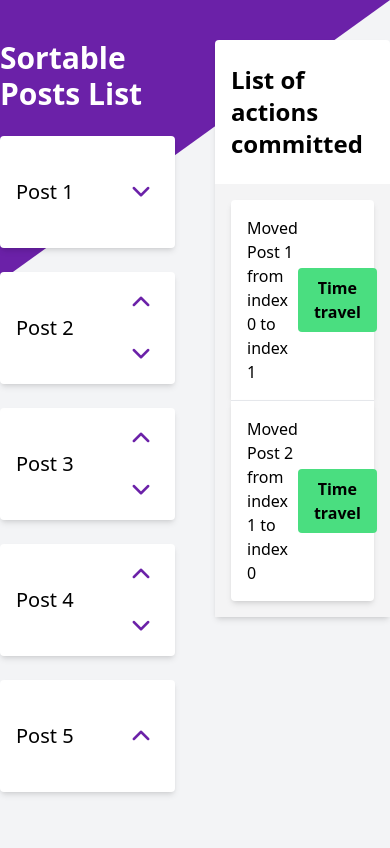
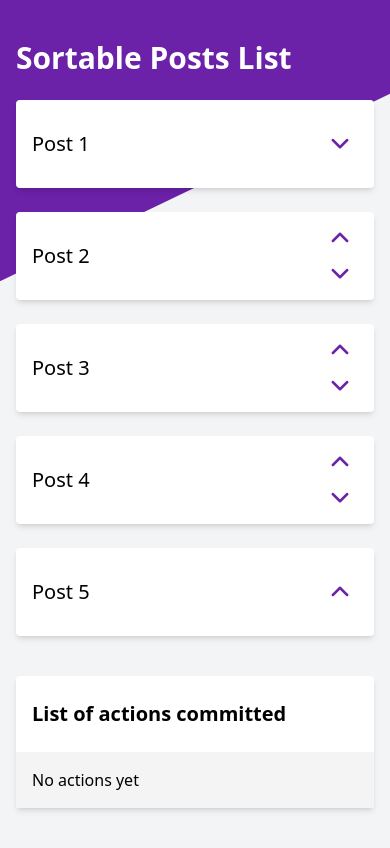
Before and after one commit to jayzces/sortable-posts, a Vue app: page / in a window 390 px wide. Built offline with nearby package versions, Linux system fonts and the light colour scheme.

Commit message:
Refactor main app contents into separate file, add functions

```diff
--- a/src/App.vue
+++ b/src/App.vue
@@ -1,48 +1,26 @@
 <script setup lang="ts">
-import ActionsList from './components/ActionsList.vue'
-import PostItem from './components/PostItem.vue'
-import type { Action } from './stores/types/action'
-import type { Post } from './stores/types/post'
-
-const posts: Post[] = [{ id: 1 }, { id: 2 }, { id: 3 }, { id: 4 }, { id: 5 }]
-const actions: Action[] = [
-  { id: 1, postId: 1, indexFrom: 0, indexTo: 1 },
-  { id: 2, postId: 2, indexFrom: 1, indexTo: 0 }
-]
+import SortingScreen from './components/SortingScreen.vue'
 </script>
 
 <template>
   <main class="min-h-screen">
-    <div class="container py-10">
-      <div class="grid grid-cols-2 gap-10">
-        <div class="w-full">
-          <h1 class="block text-3xl font-semibold text-white">Sortable Posts List</h1>
-
-          <div class="list mt-6">
-            <PostItem
-              v-for="(post, index) in posts"
-              :post="post"
-              :first="index === 0"
-              :last="index === posts.length - 1"
-              :key="post.id"
-            />
-          </div>
-        </div>
-
-        <div class="w-full">
-          <ActionsList :actions="actions" />
-        </div>
-      </div>
-    </div>
+    <SortingScreen />
   </main>
 </template>
 
 <style scoped>
 main {
-  @apply relative h-full before:content-[''] before:block before:absolute before:inset-x-0 before:bg-purple-800 before:h-1/3 before:z-[-1];
+  @apply relative h-full before:content-[''] before:block before:absolute before:inset-x-0 before:bg-purple-800 before:max-h-[320px] before:h-[33.33vh] before:z-[-1];
 }
 
 main::before {
   clip-path: polygon(0 0, 0 100%, 100% 0);
 }
+
+/* SM breakpoint */
+@media all and (max-width: 640px) {
+  main::before {
+    clip-path: polygon(0 0, 0 100%, 150% 0);
+  }
+}
 </style>
--- a/src/assets/base.css
+++ b/src/assets/base.css
@@ -7,5 +7,5 @@ body {
 }
 
 .container {
-  @apply mx-auto;
+  @apply mx-auto px-4;
 }
--- a/src/components/ActionsList.vue
+++ b/src/components/ActionsList.vue
@@ -5,27 +5,26 @@ defineProps<{ actions: Action[] }>()
 
 <template>
   <div class="actions bg-white rounded shadow-md">
-    <h2 class="text-2xl font-semibold px-4 py-6">List of actions committed</h2>
+    <h2 class="text-xl md:text-2xl font-semibold px-4 py-6">List of actions committed</h2>
     <div class="bg-zinc-100 p-4">
       <div
-        class="action bg-white p-4 shadow-md flex justify-between items-center"
+        class="action bg-white p-4 shadow-md flex justify-between items-center first:rounded-t last:rounded-b max-sm:flex-wrap gap-2"
         v-for="(action, index) in actions"
         :key="action.id"
-        :class="{
-          'rounded-t': index === 0,
-          'rounded-b': index === actions.length - 1,
-          'border-t': index > 0
-        }"
+        :class="{ 'border-t': index > 0 }"
       >
         Moved Post {{ action.postId }} from index {{ action.indexFrom }} to index
         {{ action.indexTo }}
 
         <button
           class="bg-green-400 py-2 px-4 font-semibold rounded hover:bg-green-500 transition-colors duration-300"
+          @click="$emit('travel', index)"
         >
           Time travel
         </button>
       </div>
+
+      <p v-if="actions.length === 0">No actions yet</p>
     </div>
   </div>
 </template>
--- a/src/components/PostItem.vue
+++ b/src/components/PostItem.vue
@@ -4,20 +4,22 @@ defineProps<{
   post: Post
   first: boolean
   last: boolean
+  latest?: boolean
 }>()
 </script>
 
 <template>
   <div
-    class="post px-4 py-2 min-h-[112px] bg-white shadow-md rounded text-xl hover:shadow-xl transition-shadow mt-6 duration-500 flex justify-between items-center"
+    class="post px-4 py-2 min-h-[88px] md:min-h-[112px] bg-white shadow-md rounded text-xl transition-transform mt-6 duration-300 flex justify-between items-center ease-in-out"
+    :class="{ 'scale-105': latest }"
   >
     Post {{ post.id }}
 
-    <div class="buttons text-purple-800 flex flex-col gap-4">
-      <button v-if="!first">
+    <div class="text-purple-800 flex flex-col md:gap-4">
+      <button v-if="!first" @click="$emit('move', 'up')">
         <span class="material-symbols-rounded text-[36px]">keyboard_arrow_up</span>
       </button>
-      <button v-if="!last">
+      <button v-if="!last" @click="$emit('move', 'down')">
         <span class="material-symbols-rounded text-[36px]">keyboard_arrow_down</span>
       </button>
     </div>
--- /dev/null
+++ b/src/components/SortingScreen.vue
@@ -0,0 +1,75 @@
+<script setup lang="ts">
+import type { Action } from '@/stores/types/action'
+import type { Post } from '@/stores/types/post'
+import ActionsList from './ActionsList.vue'
+import PostItem from './PostItem.vue'
+import { ref } from 'vue'
+
+const actions = ref<Action[]>([])
+const posts = ref<Post[]>([{ id: 1 }, { id: 2 }, { id: 3 }, { id: 4 }, { id: 5 }])
+
+const movePost = (postId: number, movement: 'up' | 'down', generateActions = true) => {
+  const index = posts.value.findIndex((p) => p.id === postId)
+  const left = posts.value.slice(0, index)
+  const right = posts.value.slice(index + 1)
+
+  if (movement === 'down') {
+    posts.value = [...left, right[0], posts.value[index], ...right.slice(1)].filter((p) => !!p)
+    if (generateActions)
+      actions.value = [
+        { id: actions.value.length + 1, postId, indexFrom: index, indexTo: index + 1 },
+        ...actions.value
+      ]
+  } else if (movement === 'up') {
+    posts.value = [
+      ...left.slice(0, left.length - 1),
+      posts.value[index],
+      left[left.length - 1],
+      ...right
+    ].filter((p) => !!p)
+
+    if (generateActions)
+      actions.value = [
+        { id: actions.value.length + 1, postId, indexFrom: index, indexTo: index - 1 },
+        ...actions.value
+      ]
+  }
+}
+
+const timeTravel = (actionIndex: number) => {
+  const actionsToReverse = actions.value.slice(0, actionIndex + 1)
+
+  for (let action of actionsToReverse) {
+    if (action.indexFrom > action.indexTo) movePost(action.postId, 'down', false)
+    else if (action.indexFrom < action.indexTo) movePost(action.postId, 'up', false)
+  }
+
+  actions.value = actions.value.slice(actionIndex + 1)
+}
+</script>
+
+<template>
+  <div class="container py-10">
+    <div class="grid max-sm:auto-rows-auto sm:grid-cols-2 gap-10">
+      <div class="w-full">
+        <h1 class="block text-3xl font-semibold text-white">Sortable Posts List</h1>
+
+        <div class="list mt-6">
+          <PostItem
+            v-for="(post, index) in posts"
+            :post="post"
+            :first="index === 0"
+            :last="index === posts.length - 1"
+            :key="post.id"
+            @move="movePost(post.id, $event)"
+            :latest="actions[0]?.postId === post.id"
+          />
+        </div>
+      </div>
+
+      <div class="w-full">
+        <ActionsList :actions="actions" @travel="timeTravel" />
+      </div>
+    </div>
+  </div>
+</template>
```
